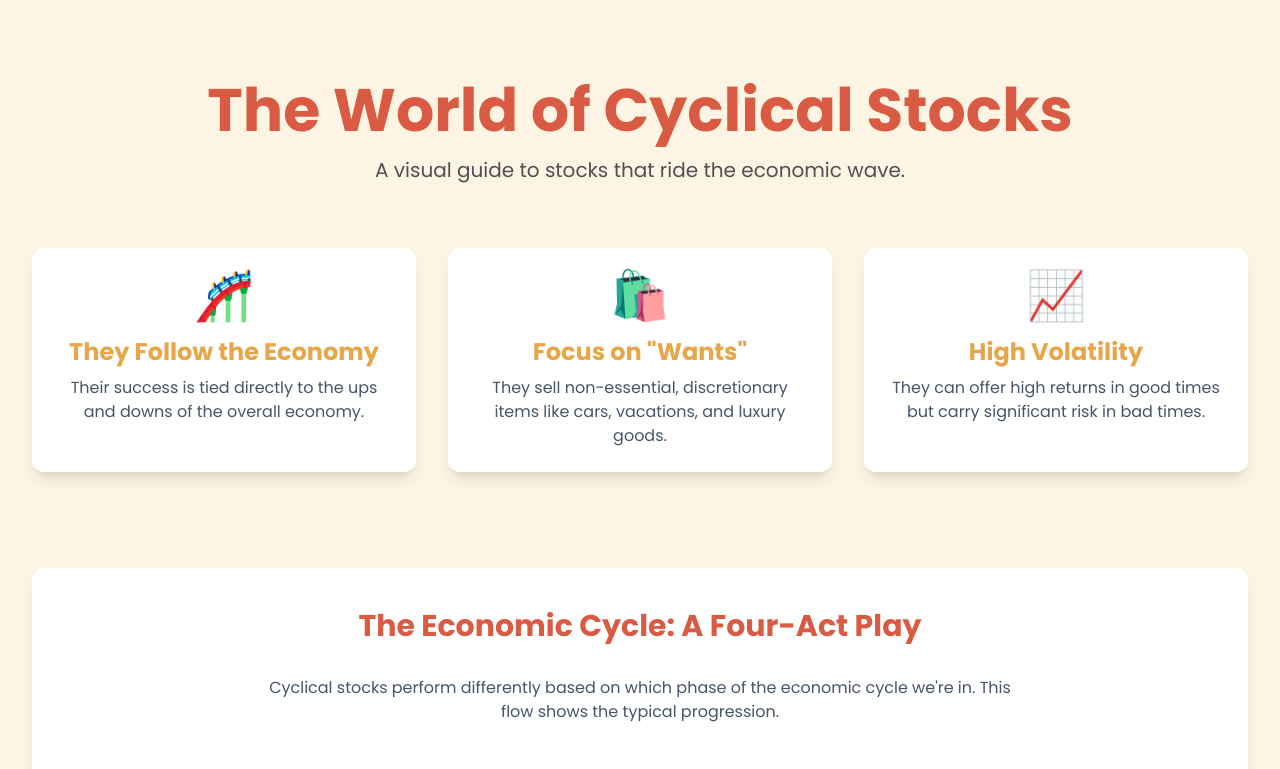
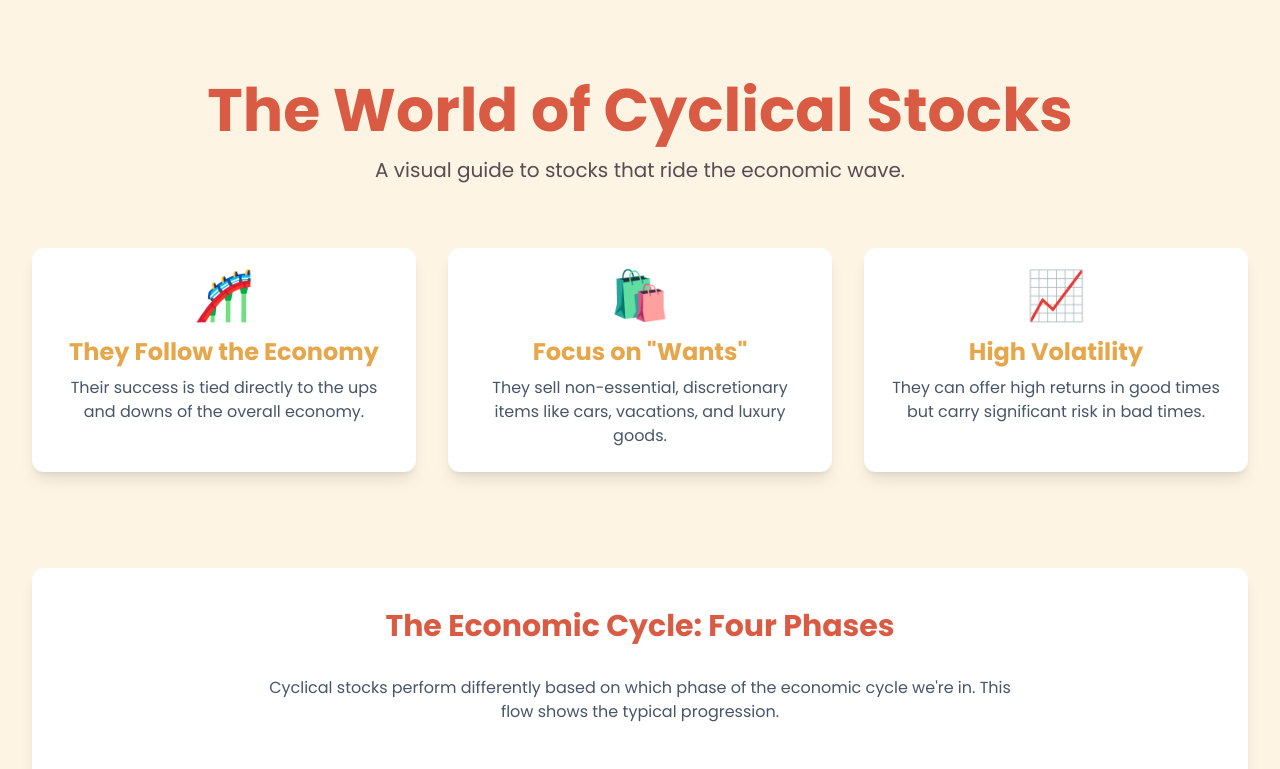
Before and after one commit to yyyprojects/CyclicalStock4, a plain HTML site: page index.html in a window 1280 px wide. Shown: the top 769 px of the page. Drawn offline with nearby package versions, Linux system fonts and the light colour scheme.

Commit message:
Update index.html

```diff
--- a/index.html
+++ b/index.html
@@ -71,7 +71,7 @@
         </section>
 
         <section class="my-16 md:my-24 bg-white rounded-xl shadow-lg p-6 md:p-10">
-            <h2 class="text-3xl font-bold text-center mb-8 text-[#D95B43]">The Economic Cycle: A Four-Act Play</h2>
+            <h2 class="text-3xl font-bold text-center mb-8 text-[#D95B43]">The Economic Cycle: Four Phases</h2>
             <p class="text-center text-slate-600 max-w-3xl mx-auto mb-12">Cyclical stocks perform differently based on which phase of the economic cycle we're in. This flow shows the typical progression.</p>
             <div class="flex flex-col md:flex-row items-center justify-center space-y-4 md:space-y-0 md:space-x-4">
                 <div class="text-center p-4 flex-1">
```
